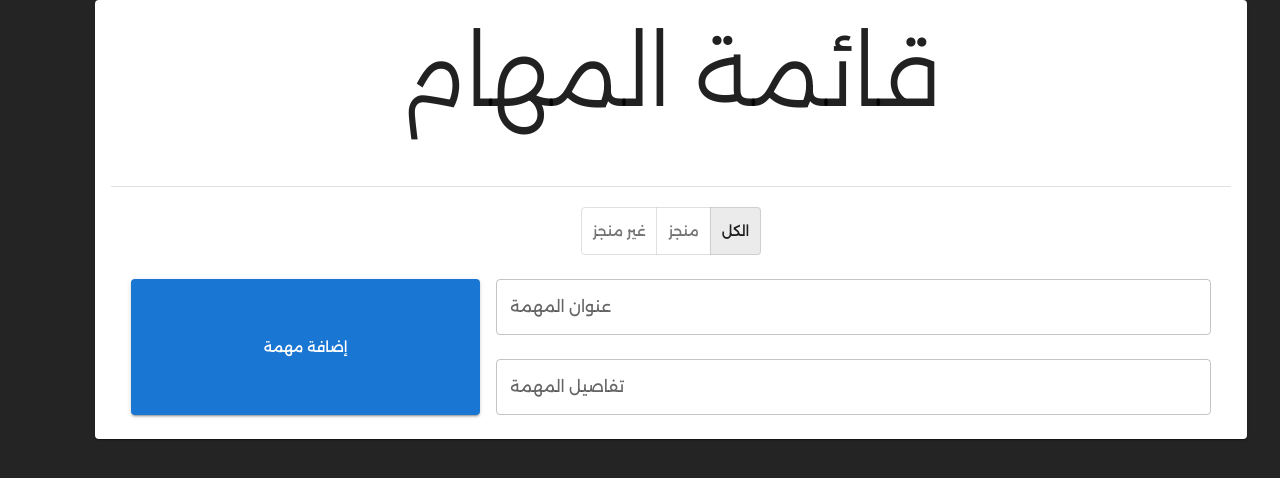
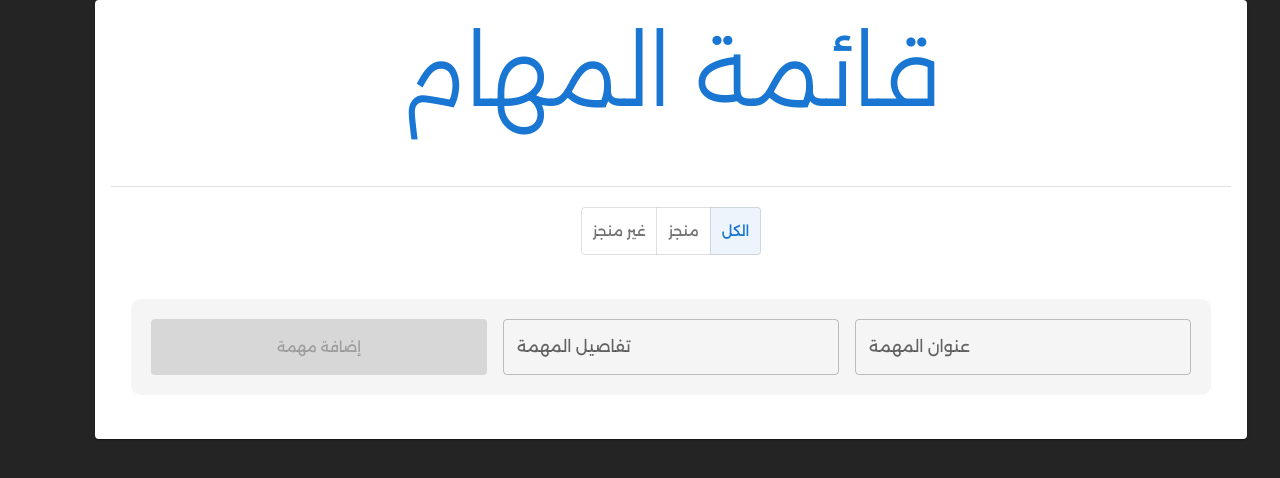
Before and after one commit to mahmoud-abuyoussef/Todo_App, a React (Vite) app: page / in a window 1280 px wide. Shown: the top 478 px of the page. Built offline with nearby package versions, Linux system fonts and the light colour scheme.

Commit message:
Add: Disable Add Task If Not Found Data

```diff
--- a/src/App.jsx
+++ b/src/App.jsx
@@ -7,6 +7,11 @@ function App() {
   const theme = createTheme({
     typography: {
       fontFamily: ["Alexandria"],
+    },
+    palette: {
+      primary: {
+        main: "#1976d2",
+      },
     },
   });
 
--- a/src/components/TodoList.jsx
+++ b/src/components/TodoList.jsx
@@ -19,12 +19,11 @@ export default function TodoList() {
 
     setTodoInputs({ title: "", details: "" });
   }
+  let todosRenderd = todos;
 
   const completedTodos = todos.filter((todo) => todo.isCompleted);
 
   const uncompletedTodos = todos.filter((todo) => !todo.isCompleted);
-
-  let todosRenderd = todos;
 
   const [displayTodosType, setDisplayTodosType] = useState("all");
   function changeDisplayTodosType(e) {
@@ -49,14 +48,14 @@ export default function TodoList() {
       <Container>
         <Card sx={{ direction: "ltr" }}>
           <CardContent className="text-center">
-            <Typography variant="h1" gutterBottom>
+            <Typography color="primary" variant="h1" gutterBottom>
               قائمة المهام
             </Typography>
             <br />
 
             <Divider />
 
-            <ToggleButtonGroup value={displayTodosType} onChange={changeDisplayTodosType} exclusive style={{ marginTop: "20px" }}>
+            <ToggleButtonGroup color="primary" value={displayTodosType} onChange={changeDisplayTodosType} exclusive style={{ marginTop: "20px" }}>
               <ToggleButton value={"non-completed"}>غير منجز</ToggleButton>
               <ToggleButton value={"completed"}>منجز</ToggleButton>
               <ToggleButton value={"all"}>الكل</ToggleButton>
@@ -65,26 +64,14 @@ export default function TodoList() {
             <br />
             <br />
 
-            <Grid2 container spacing={2} style={{ padding: "0 20px" }}>
+            <Grid2 container spacing={2} style={{ padding: "20px", margin: "20px", backgroundColor: "#f5f5f5", borderRadius: "10px" }}>
               <Grid2 size={4}>
-                <Button onClick={handelAddClick} variant="contained" style={{ width: "100%", height: "100%" }}>
+                <Button disabled={todoInputs.title.length === 0} onClick={handelAddClick} variant="contained" style={{ width: "100%", height: "100%" }}>
                   إضافة مهمة
                 </Button>
               </Grid2>
 
-              <Grid2 size={8}>
-                <TextField
-                  value={todoInputs.title}
-                  onChange={(e) => setTodoInputs({ ...todoInputs, title: e.target.value })}
-                  style={{ width: "100%" }}
-                  id="outlined-basic"
-                  label="عنوان المهمة"
-                  variant="outlined"
-                />
-
-                <br />
-                <br />
-
+              <Grid2 size={4}>
                 <TextField
                   value={todoInputs.details}
                   onChange={(e) => setTodoInputs({ ...todoInputs, details: e.target.value })}
@@ -94,9 +81,20 @@ export default function TodoList() {
                   variant="outlined"
                 />
               </Grid2>
+
+              <Grid2 size={4}>
+                <TextField
+                  value={todoInputs.title}
+                  onChange={(e) => setTodoInputs({ ...todoInputs, title: e.target.value })}
+                  style={{ width: "100%" }}
+                  id="outlined-basic"
+                  label="عنوان المهمة"
+                  variant="outlined"
+                />
+              </Grid2>
             </Grid2>
 
-            {todoJSX}
+            <div style={{ maxHeight: "500px", overflow: "auto" }}>{todoJSX}</div>
           </CardContent>
         </Card>
       </Container>
```
